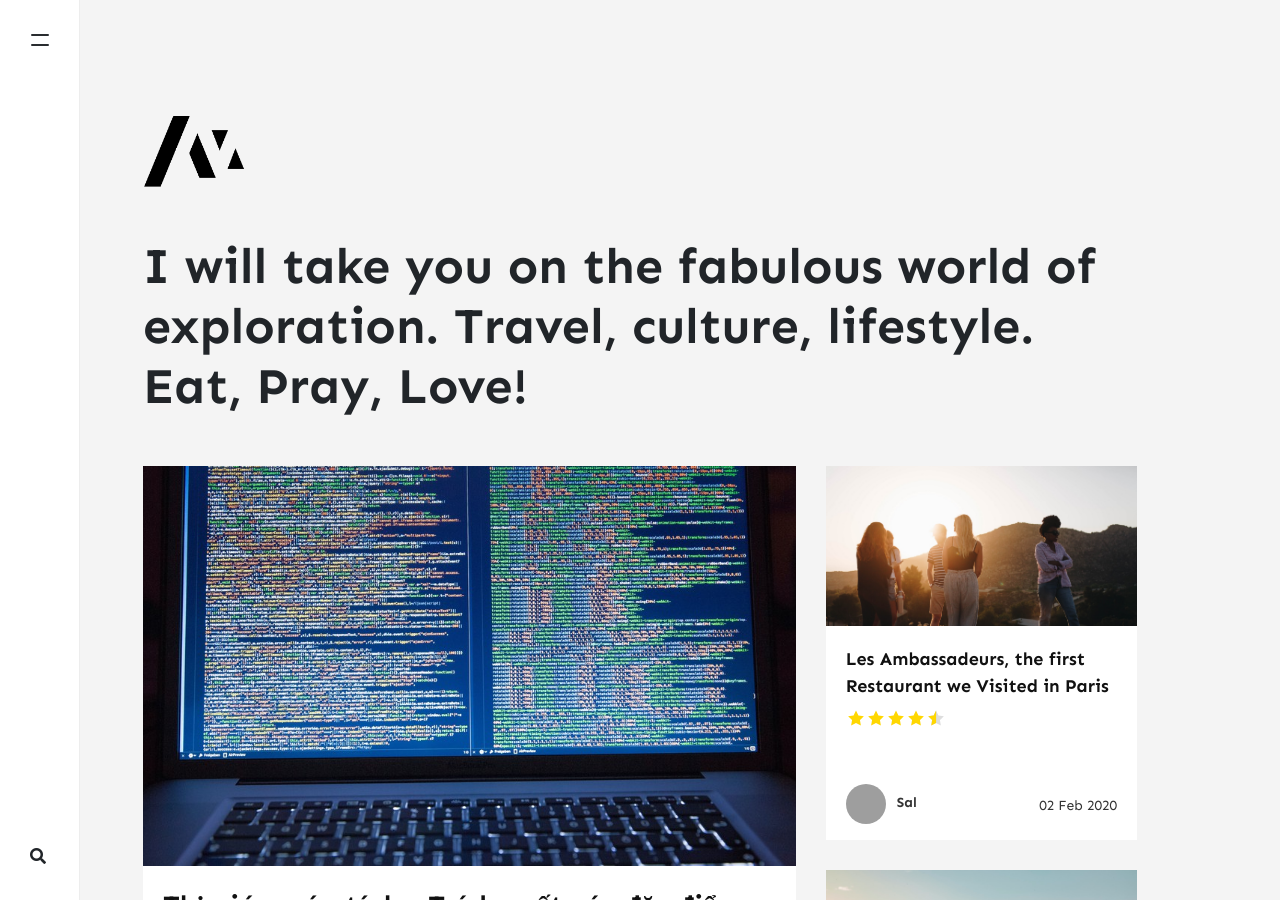
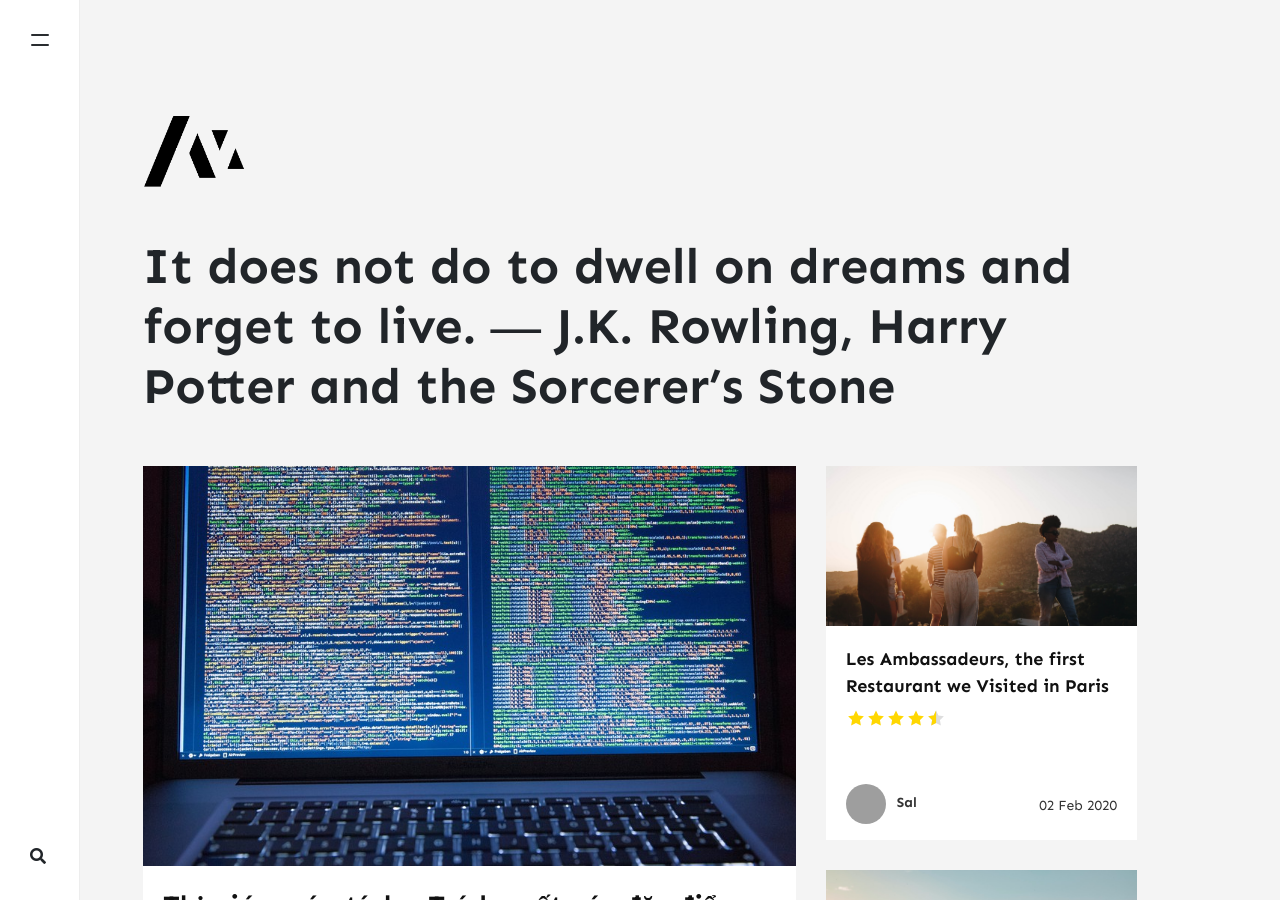
Before and after one commit to dungcomo/blog, a Jekyll site: the page built from index.html, in a window 1280 px wide and 900 px high. Built offline with Jekyll 4.4.1, drawn with Linux system fonts in a browser that asks for light colours; nearby versions of some CDN libraries; the list of posts is cut into pages by our own code; comment, search, counter and statistics services are not loaded; grey boxes are pictures that could not be loaded.

Commit message:
Update _config.yml

```diff
--- a/_config.yml
+++ b/_config.yml
@@ -1,7 +1,7 @@
 # Site
 name: "HoanDo."
 title: "Pea"
-description: "I will take you on the fabulous world of exploration. Travel, culture, lifestyle. Eat, Pray, Love!"
+description: "It does not do to dwell on dreams and forget to live. ― J.K. Rowling, Harry Potter and the Sorcerer’s Stone"
 logo: 'assets/images/logo.png'
 favicon: 'assets/images/logo.png'
 baseurl: /
```
